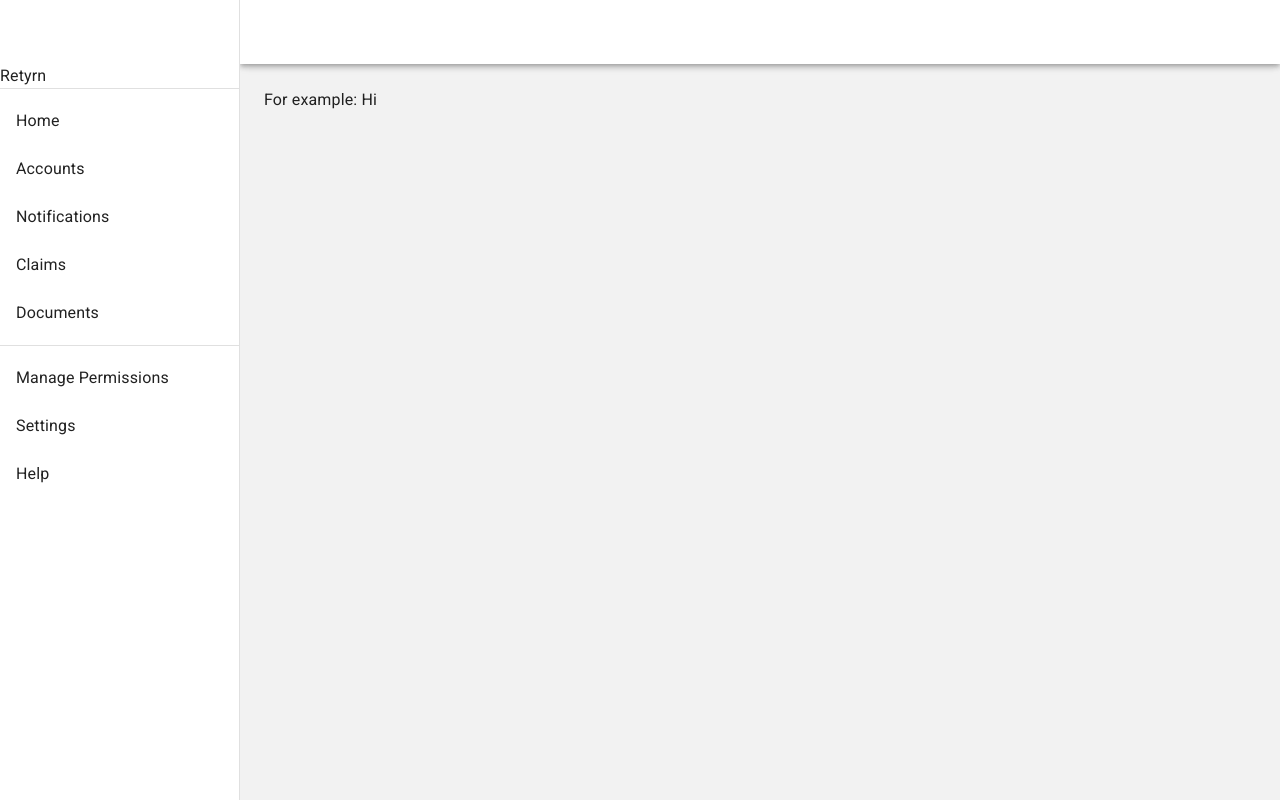
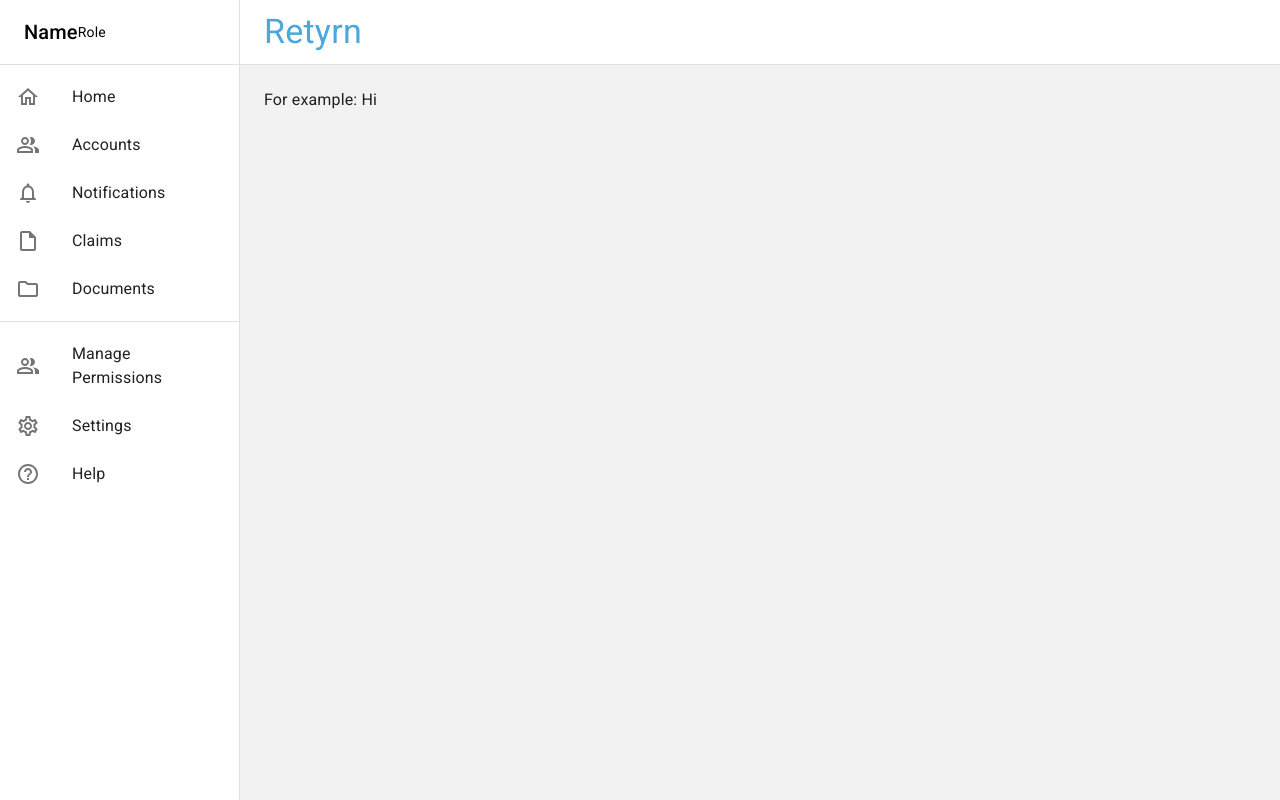
Before and after one commit to AnishPahilajani/Retyrn, a React (Create React App) app in the folder frontend/: page /dashboard in a window 1280 px wide. Built offline with nearby package versions, Linux system fonts and the light colour scheme.

Commit message:
Added icons and edited css for appbar

```diff
--- a/frontend/src/pages/Dashboard/Dashboard.jsx
+++ b/frontend/src/pages/Dashboard/Dashboard.jsx
@@ -12,7 +12,14 @@ import ListItemButton from '@mui/material/ListItemButton';
 import ListItemText from '@mui/material/ListItemText';
 import MenuIcon from '@mui/icons-material/Menu';
 import Toolbar from '@mui/material/Toolbar';
-import { Typography } from '@mui/material';
+import HomeOutlinedIcon from '@mui/icons-material/HomeOutlined';
+import PeopleAltOutlinedIcon from '@mui/icons-material/PeopleAltOutlined';
+import NotificationsOutlinedIcon from '@mui/icons-material/NotificationsOutlined';
+import FolderOutlinedIcon from '@mui/icons-material/FolderOutlined';
+import InsertDriveFileOutlinedIcon from '@mui/icons-material/InsertDriveFileOutlined';
+import SettingsOutlinedIcon from '@mui/icons-material/SettingsOutlined';
+import HelpOutlineOutlinedIcon from '@mui/icons-material/HelpOutlineOutlined';
+import { ListItemIcon, Typography } from '@mui/material';
 import { createTheme, ThemeProvider } from '@mui/material/styles';
 
 const { palette } = createTheme();
@@ -41,31 +48,77 @@ export default function Dashboard(props) {
 //   The drawer lists some of the pages that the user can access
   const drawer = (
     <div>
-      <Toolbar />
-      <Typography>Retyrn</Typography>
+      <Toolbar>
+        <Typography
+            variant='h6'
+            color='#000000'
+
+        >
+            Name
+        </Typography>
+
+        <Typography
+            variant='body2'
+            color='#000000'
+        >
+            Role
+        </Typography>
+      </Toolbar>
       <Divider />
       {/*  Each of the items listed should be a component. For example, accounts should
       display the list of accounts */}
       <List>
-        {['Home', 'Accounts', 'Notifications', 'Claims', 'Documents'].map((text, index) => (
-          <ListItem key={text} disablePadding>
-            {/* If the button is clicked, we need to change its state */}
+        <ListItem disablePadding>
             <ListItemButton>
-              <ListItemText primary={text} />
+                <ListItemIcon><HomeOutlinedIcon></HomeOutlinedIcon></ListItemIcon>
+                <ListItemText>Home</ListItemText>
             </ListItemButton>
-          </ListItem>
-        ))}
+        </ListItem>
+        <ListItem disablePadding>
+            <ListItemButton>
+                <ListItemIcon><PeopleAltOutlinedIcon></PeopleAltOutlinedIcon></ListItemIcon>
+                <ListItemText>Accounts</ListItemText>
+            </ListItemButton>
+        </ListItem>
+        <ListItem disablePadding>
+            <ListItemButton>
+                <ListItemIcon><NotificationsOutlinedIcon></NotificationsOutlinedIcon></ListItemIcon>
+                <ListItemText>Notifications</ListItemText>
+            </ListItemButton>
+        </ListItem>
+        <ListItem disablePadding>
+            <ListItemButton>
+                <ListItemIcon><InsertDriveFileOutlinedIcon></InsertDriveFileOutlinedIcon></ListItemIcon>
+                <ListItemText>Claims</ListItemText>
+            </ListItemButton>
+        </ListItem>
+        <ListItem disablePadding>
+            <ListItemButton>
+                <ListItemIcon><FolderOutlinedIcon></FolderOutlinedIcon></ListItemIcon>
+                <ListItemText>Documents</ListItemText>
+            </ListItemButton>
+        </ListItem>
       </List>
       <Divider />
       <List>
-        {['Manage Permissions', 'Settings', 'Help'].map((text, index) => (
-          <ListItem key={text} disablePadding>
-            {/* If the button is clicked, we need to change its state */}
+      <ListItem disablePadding>
             <ListItemButton>
-              <ListItemText primary={text} />
+                <ListItemIcon><PeopleAltOutlinedIcon></PeopleAltOutlinedIcon></ListItemIcon>
+                <ListItemText>Manage Permissions</ListItemText>
             </ListItemButton>
-          </ListItem>
-        ))}
+        </ListItem>
+        <ListItem disablePadding>
+            <ListItemButton>
+                <ListItemIcon><SettingsOutlinedIcon></SettingsOutlinedIcon></ListItemIcon>
+                <ListItemText>Settings</ListItemText>
+            </ListItemButton>
+        </ListItem>
+        <ListItem disablePadding>
+            <ListItemButton>
+                <ListItemIcon><HelpOutlineOutlinedIcon></HelpOutlineOutlinedIcon></ListItemIcon>
+                <ListItemText>Help</ListItemText>
+            </ListItemButton>
+        </ListItem>
       </List>
     </div>
   );
@@ -77,6 +130,7 @@ export default function Dashboard(props) {
         <Box sx={{ display: 'flex', }}>
         <CssBaseline />
         <AppBar
+            elevation={0}
             position="fixed"
             sx={{
             width: { sm: `calc(100% - ${drawerWidth}px)` },
@@ -85,6 +139,7 @@ export default function Dashboard(props) {
             color: '#080D1C'
             }}
         >
+
             <Toolbar>
                 {/* This is the menu icon. Once it is clicked, it will
                 toggle handleDrawerToggle to which will open the drawer */}
@@ -97,7 +152,14 @@ export default function Dashboard(props) {
             >
                 <MenuIcon />
             </IconButton>
+            <Typography
+                variant='h4'
+                color='#4CA7DA'
+            >
+                Retyrn
+            </Typography>
             </Toolbar>
+            <Divider />
         </AppBar>
         <Box
             component="nav"
```
